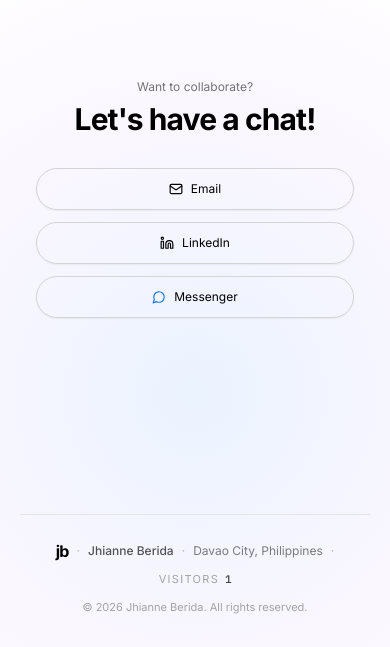
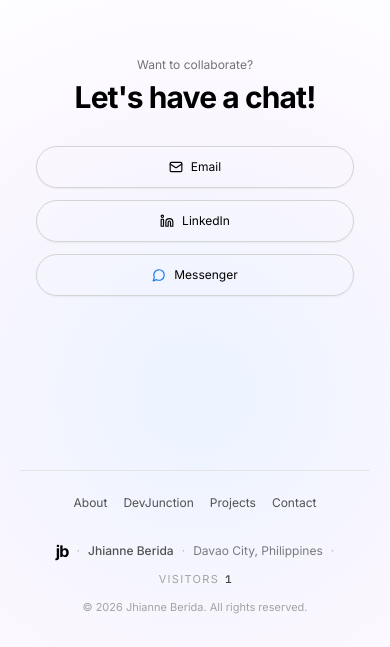
Before and after one commit to jhnbrd/jhnbrd-portfolio, a React (Vite) app: page / in a window 390 px wide. Shown: the part 3408-4055 px from the top of the page. Built offline with nearby package versions, Linux system fonts and the light colour scheme; no server answers.

Commit message:
feat(seo): improve search metadata, sitelinks, and favicon

```diff
--- a/index.html
+++ b/index.html
@@ -6,41 +6,40 @@
   <meta name="viewport" content="width=device-width, initial-scale=1.0" />
 
   <!-- Primary Meta Tags -->
-  <title>Jhianne Berida — Backend Developer &amp; Systems Architect</title>
-  <meta name="title" content="Jhianne Berida — Backend Developer &amp; Systems Architect" />
+  <title>Jhianne Berida | Backend Developer &amp; Systems Architect</title>
+  <meta name="title" content="Jhianne Berida | Backend Developer &amp; Systems Architect" />
   <meta name="description"
-    content="Backend Developer and Systems Architect at DevJunction based in Davao City, Philippines. Specializing in high-throughput REST APIs, scalable database architectures, and cloud staging infrastructure." />
+    content="Backend developer specializing in scalable APIs, distributed systems, and reliable cloud infrastructure. Based in Davao City, Philippines." />
   <meta name="keywords"
     content="Jhianne Berida, Backend Developer, Systems Architect, DevJunction, Davao City Developer, Philippines Programmer, REST APIs, Laravel, .NET 8, FastAPI, PostgreSQL, Cloud Infrastructure" />
   <meta name="author" content="Jhianne Berida" />
   <meta name="robots" content="index, follow, max-snippet:-1, max-image-preview:large, max-video-preview:-1" />
-  <link rel="canonical" href="https://dev.jhnbrd.com/" />
+  <link rel="canonical" href="https://jhnbrd.com/" />
   <meta name="theme-color" content="#050505" />
   <meta name="google-site-verification" content="ti2gAjMDBZpKS4J5fvQ4Izw9ZUAu4S70ij6y7tHJ7V0" />
 
   <!-- Open Graph / Facebook -->
   <meta property="og:type" content="website" />
-  <meta property="og:url" content="https://dev.jhnbrd.com/" />
-  <meta property="og:title" content="Jhianne Berida — Backend Developer &amp; Systems Architect" />
+  <meta property="og:url" content="https://jhnbrd.com/" />
+  <meta property="og:title" content="Jhianne Berida | Backend Developer &amp; Systems Architect" />
   <meta property="og:description"
-    content="Backend Developer &amp; Systems Architect at DevJunction. High-throughput REST APIs, cloud databases, and production staging from Davao City, Philippines." />
-  <meta property="og:image" content="https://dev.jhnbrd.com/images/devjunction.png" />
+    content="Backend developer specializing in scalable APIs, distributed systems, and reliable cloud infrastructure. Based in Davao City, Philippines." />
+  <meta property="og:image" content="https://jhnbrd.com/images/avatar-hero.png" />
   <meta property="og:site_name" content="Jhianne Berida Portfolio" />
   <meta property="og:locale" content="en_US" />
 
   <!-- Twitter / X -->
   <meta name="twitter:card" content="summary_large_image" />
-  <meta name="twitter:url" content="https://dev.jhnbrd.com/" />
-  <meta name="twitter:title" content="Jhianne Berida — Backend Developer &amp; Systems Architect" />
+  <meta name="twitter:url" content="https://jhnbrd.com/" />
+  <meta name="twitter:title" content="Jhianne Berida | Backend Developer &amp; Systems Architect" />
   <meta name="twitter:description"
-    content="Backend Developer &amp; Systems Architect at DevJunction. High-throughput REST APIs, cloud databases, and production staging from Davao City, Philippines." />
-  <meta name="twitter:image" content="https://dev.jhnbrd.com/images/devjunction.png" />
+    content="Backend developer specializing in scalable APIs, distributed systems, and reliable cloud infrastructure. Based in Davao City, Philippines." />
+  <meta name="twitter:image" content="https://jhnbrd.com/images/avatar-hero.png" />
 
   <!-- Favicon & Touch Icons -->
-  <link rel="icon" type="image/svg+xml" href="/favicon.svg?v=2" />
-  <link rel="alternate icon" href="/favicon.ico?v=2" />
-  <link rel="icon" type="image/x-icon" href="/favicon.ico?v=2" />
-  <link rel="apple-touch-icon" href="/apple-touch-icon.png?v=2" />
+  <link rel="icon" type="image/svg+xml" sizes="any" href="/favicon.svg?v=3" />
+  <link rel="icon" type="image/x-icon" sizes="64x64" href="/favicon.ico?v=3" />
+  <link rel="apple-touch-icon" sizes="180x180" href="/apple-touch-icon.png?v=3" />
 
   <!-- Fonts -->
   <link rel="preconnect" href="https://fonts.googleapis.com" />
@@ -56,7 +55,7 @@
       "@graph": [
         {
           "@type": "Person",
-          "@id": "https://dev.jhnbrd.com/#person",
+          "@id": "https://jhnbrd.com/#person",
           "name": "Jhianne Berida",
           "givenName": "Jhianne Jose",
           "familyName": "Berida",
@@ -66,8 +65,8 @@
             "name": "DevJunction",
             "url": "https://facebook.com/DevJunctionInc"
           },
-          "url": "https://dev.jhnbrd.com/",
-          "image": "https://dev.jhnbrd.com/images/avatar.jpg",
+          "url": "https://jhnbrd.com/",
+          "image": "https://jhnbrd.com/images/avatar.jpg",
           "address": {
             "@type": "PostalAddress",
             "addressLocality": "Davao City",
@@ -93,13 +92,37 @@
         },
         {
           "@type": "WebSite",
-          "@id": "https://dev.jhnbrd.com/#website",
-          "url": "https://dev.jhnbrd.com/",
-          "name": "Jhianne Berida — Developer Portfolio",
+          "@id": "https://jhnbrd.com/#website",
+          "url": "https://jhnbrd.com/",
+          "name": "Jhianne Berida | Backend Developer & Systems Architect",
           "description": "Personal developer portfolio and backend engineering showcase of Jhianne Berida.",
           "publisher": {
-            "@id": "https://dev.jhnbrd.com/#person"
+            "@id": "https://jhnbrd.com/#person"
           }
+        },
+        {
+          "@type": "WebPage",
+          "@id": "https://jhnbrd.com/#webpage",
+          "url": "https://jhnbrd.com/",
+          "name": "Jhianne Berida | Backend Developer & Systems Architect",
+          "isPartOf": { "@id": "https://jhnbrd.com/#website" },
+          "about": { "@id": "https://jhnbrd.com/#person" },
+          "hasPart": [
+            { "@id": "https://jhnbrd.com/#about" },
+            { "@id": "https://jhnbrd.com/#projects" },
+            { "@id": "https://jhnbrd.com/#contact" }
+          ]
+        },
+        {
+          "@type": "SiteNavigationElement",
+          "@id": "https://jhnbrd.com/#navigation",
+          "name": ["About", "DevJunction", "Projects", "Contact"],
+          "url": [
+            "https://jhnbrd.com/#about",
+            "https://jhnbrd.com/#devjunction",
+            "https://jhnbrd.com/#projects",
+            "https://jhnbrd.com/#contact"
+          ]
         }
       ]
     }
--- a/src/components/EditorialBio.jsx
+++ b/src/components/EditorialBio.jsx
@@ -82,6 +82,7 @@ export default function EditorialBio({ personal }) {
     <section
       ref={sectionRef}
       id="about"
+      aria-labelledby="about-heading"
       className={`w-full min-h-screen min-h-[100dvh] flex flex-col justify-center py-20 sm:py-36 md:py-40 transition-colors duration-700 ${
         isDark
           ? 'bg-neutral-950 text-white border-b border-neutral-800'
@@ -101,7 +102,7 @@ export default function EditorialBio({ personal }) {
             variants={itemVariants}
             className="mb-12 sm:mb-20"
           >
-            <h2 className={`text-2xl sm:text-4xl md:text-[3.25rem] font-bold tracking-tight leading-[1.27] sm:leading-[1.29] md:leading-[1.31] max-w-4xl ${
+            <h2 id="about-heading" className={`text-2xl sm:text-4xl md:text-[3.25rem] font-bold tracking-tight leading-[1.27] sm:leading-[1.29] md:leading-[1.31] max-w-4xl ${
               isDark ? 'text-white' : 'text-black'
             }`}>
               I engineer backend architectures where resilience, performance, and simplicity converge to solve real operational challenges.
--- a/src/components/EditorialFooter.jsx
+++ b/src/components/EditorialFooter.jsx
@@ -33,6 +33,7 @@ export default function EditorialFooter({ personal, onOpenEmailModal }) {
   return (
     <footer
       id="contact"
+      aria-labelledby="contact-heading"
       className={`relative w-full min-h-screen min-h-[100dvh] flex flex-col justify-between pt-20 sm:pt-32 pb-8 sm:pb-12 px-5 sm:px-12 overflow-hidden transition-colors duration-700 ${
         isDark ? 'bg-neutral-950 text-white' : 'bg-white text-black'
       }`}
@@ -74,6 +75,7 @@ export default function EditorialFooter({ personal, onOpenEmailModal }) {
         </motion.p>
 
         <motion.h2
+          id="contact-heading"
           variants={itemVariants}
           className={`text-3xl sm:text-5xl md:text-7xl font-bold tracking-tight leading-[1.1] mb-8 sm:mb-12 font-sans ${
             isDark ? 'text-white' : 'text-black'
@@ -140,6 +142,13 @@ export default function EditorialFooter({ personal, onOpenEmailModal }) {
           isDark ? 'border-neutral-800 text-neutral-400' : 'border-neutral-200 text-neutral-600'
         }`}
       >
+        <nav aria-label="Portfolio sections" className="flex flex-wrap items-center justify-center gap-x-4 gap-y-2 mb-4 sm:mb-0">
+          <a href="#about" className="hover:underline">About</a>
+          <a href="#devjunction" className="hover:underline">DevJunction</a>
+          <a href="#projects" className="hover:underline">Projects</a>
+          <a href="#contact" className="hover:underline">Contact</a>
+        </nav>
+
         <div className="flex flex-wrap items-center justify-center sm:justify-start gap-2 sm:gap-3 text-center sm:text-left">
           <span className={`text-base font-bold tracking-tighter ${isDark ? 'text-white' : 'text-black'}`}>jb</span>
           <span className="opacity-40">·</span>
--- a/src/components/EditorialProjectsList.jsx
+++ b/src/components/EditorialProjectsList.jsx
@@ -172,6 +172,7 @@ export default function EditorialProjectsList({ projects, onSelectProject }) {
   return (
     <section
       id="projects"
+      aria-labelledby="projects-heading"
       className={`relative w-full py-20 sm:py-36 transition-colors duration-700 ${
         isDark ? 'bg-neutral-950 text-white' : 'bg-white text-black'
       }`}
@@ -180,6 +181,7 @@ export default function EditorialProjectsList({ projects, onSelectProject }) {
       <div className="max-w-5xl mx-auto px-5 sm:px-12">
         {/* Title centered with relaxed pacing, triggers only when centered in view */}
         <motion.h2
+          id="projects-heading"
           initial={{ opacity: 0, y: 30 }}
           whileInView={{ opacity: 1, y: 0 }}
           viewport={{ once: false, margin: '-20% 0px -20% 0px', amount: 0.4 }}
--- a/src/data/portfolio.js
+++ b/src/data/portfolio.js
@@ -15,7 +15,7 @@ export const personal = {
   facebook: 'facebook.com/yanjisama',
   facebookUrl: 'https://facebook.com/yanjisama',
   devjunctionUrl: 'https://facebook.com/DevJunctionInc',
-  website: 'dev.jhnbrd.com',
+  website: 'jhnbrd.com',
   available: true,
   bio: [
     "Backend Developer and Systems Architect at DevJunction. I engineer resilient backend platforms, RESTful APIs, and scalable cloud database architectures tailored to client operations.",
```
Also changed, not shown: public/favicon.svg, public/robots.txt, 1 other file (tests, documents, lock files or other folders).
